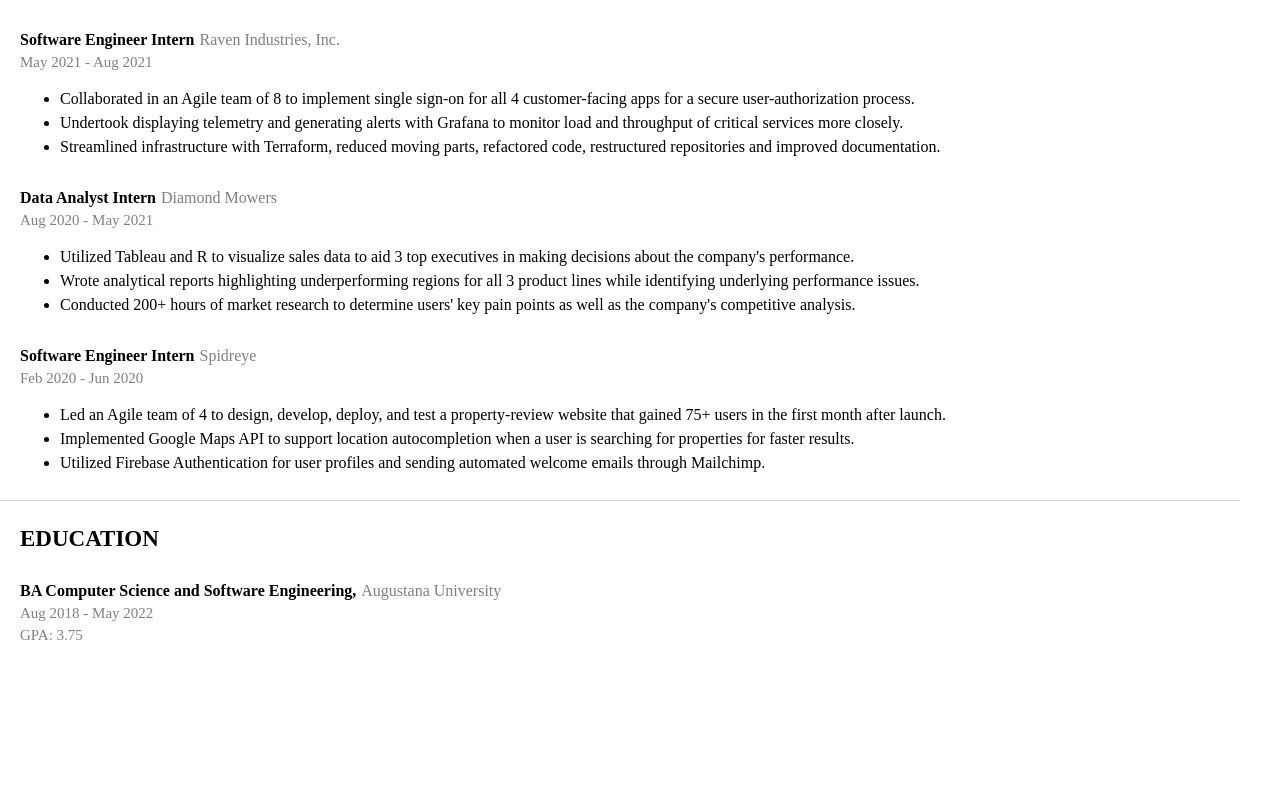
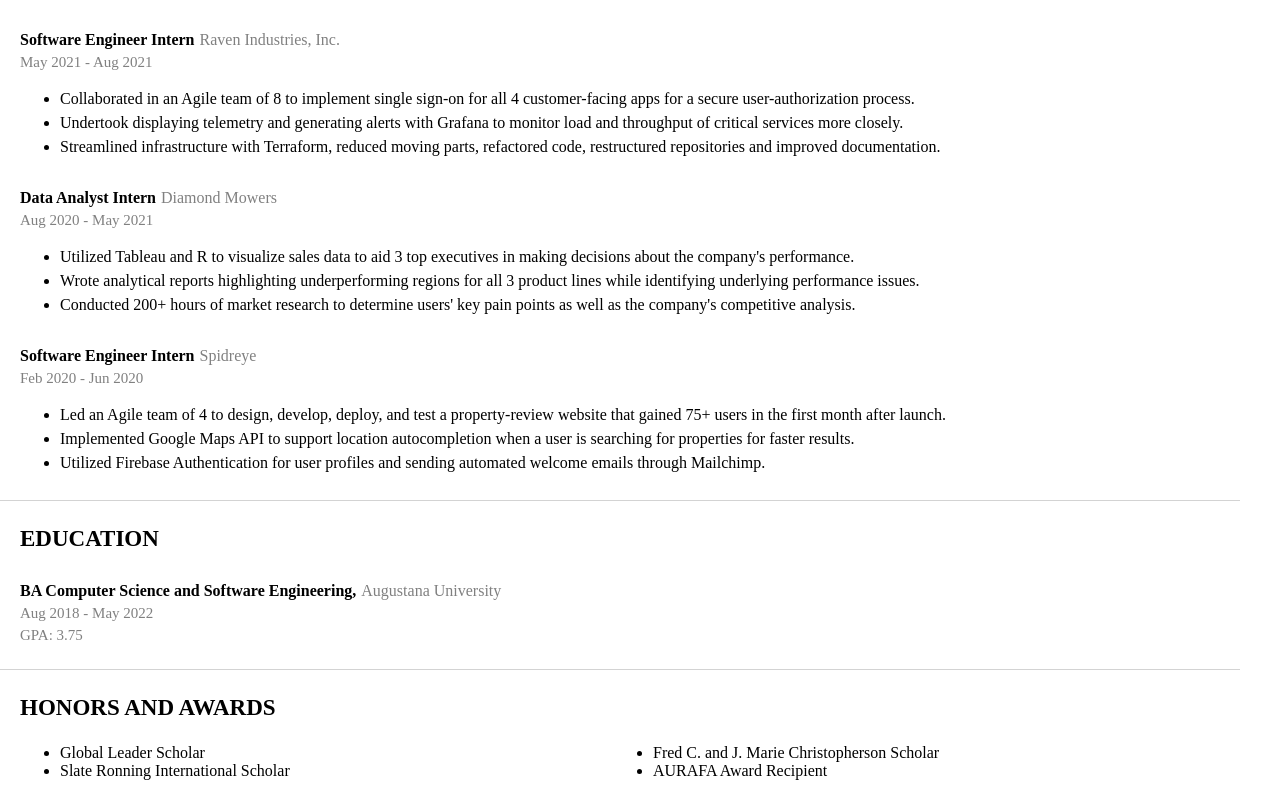
Before and after one commit to tahaafzal5/personal-website-2.0, a React (Create React App) app: page /resume in a window 1280 px wide. Shown: the part 624-1424 px from the top of the page. Before the commit the page ends 1288 px from the top, so only its background shows below. Built offline with nearby package versions, Linux system fonts and the light colour scheme; a web font is replaced by a local one.

Commit message:
Add HonorsAndAwards

```diff
--- /dev/null
+++ b/src/HonorAndAward/HonorsAndAwards.js
@@ -0,0 +1,19 @@
+import React from "react";
+
+function HonorsAndAwards() {
+    return (
+        <section className="honors-and-awards">
+            <h1 className="heading">HONORS AND AWARDS</h1>
+
+            <ul class="honor-or-award-points">
+                {/* BUG: Couldn't further modularize this because of how I want the <li> items to be arranaged in columns */}
+                <li>Global Leader Scholar</li>
+                <li>Slate Ronning International Scholar</li>
+                <li>Fred C. and J. Marie Christopherson Scholar</li>
+                <li>AURAFA Award Recipient</li>
+            </ul>
+        </section>
+    );
+}
+
+export default HonorsAndAwards;
--- a/src/Resume/Resume.css
+++ b/src/Resume/Resume.css
@@ -8,7 +8,8 @@
 }
 
 .work-experiences,
-.educations {
+.educations,
+.honors-and-awards {
     margin: 50px 30px 0px 0px;
 }
 
@@ -45,3 +46,20 @@
 .description-points {
     line-height: 1.5;
 }
+
+.honor-or-award-points {
+    column-count: 2;
+
+}
+
+@media screen and (max-width: 780px) {
+    .honor-or-award-points {
+        column-count: 1;
+    }
+}
+
+@media screen and (min-width: 1800px) {
+    .honor-or-award-points {
+        column-count: 4;
+    }
+}
--- a/src/Resume/Resume.js
+++ b/src/Resume/Resume.js
@@ -3,6 +3,7 @@ import ProfileOverview from "../ProfileOverview/ProfileOverview.js";
 import WorkExperiences from "../WorkExperience/WorkExperiences.js";
 import HorizontalDivider from "../HorizontalDivider/HorizontalDivider.js";
 import Educations from "../Education/Educations.js";
+import HonorsAndAwards from "../HonorAndAward/HonorsAndAwards.js";
 import "./Resume.css";
 
 function Resume() {
@@ -15,6 +16,10 @@ function Resume() {
             <HorizontalDivider />
 
             <Educations />
+
+            <HorizontalDivider />
+
+            <HonorsAndAwards />
         </section>
     );
 }
```
